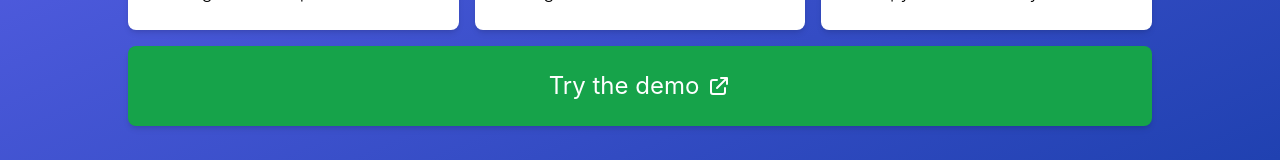
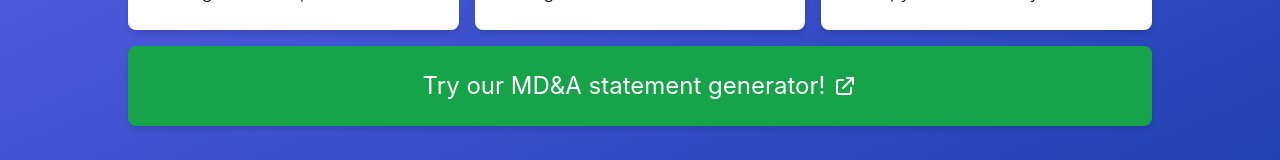
Before and after one commit to TsienJin/teamHotelTriviaGo, a Next.js app in the folder frontend/: page / in a window 1280 px wide. Shown: the part 1890-2050 px from the top of the page. Built offline with nearby package versions, Linux system fonts and the light colour scheme.

Commit message:
Updated CTA for solution writeup

```diff
--- a/frontend/sections/index/solutionWriteUp.jsx
+++ b/frontend/sections/index/solutionWriteUp.jsx
@@ -42,7 +42,7 @@ function CTACard({props}){
 
     return(
         <div onClick={e=>{handleClick(e)}} className='bg-green-600 text-white rounded-lg px-6 py-3 sm:py-6 w-full hover:bg-white hover:text-green-800 transition-colors shadow-md cursor-pointer flex flex-row justify-center items-center gap-2'>
-            <span className='font-base text-2xl'>Try the demo</span>
+            <span className='font-base text-2xl'>Try our MD&A statement generator!</span>
             <svg xmlns="http://www.w3.org/2000/svg" class="h-6 w-6" fill="none" viewBox="0 0 24 24" stroke="currentColor" stroke-width="2">
                 <path stroke-linecap="round" stroke-linejoin="round" d="M10 6H6a2 2 0 00-2 2v10a2 2 0 002 2h10a2 2 0 002-2v-4M14 4h6m0 0v6m0-6L10 14" />
             </svg>
```
